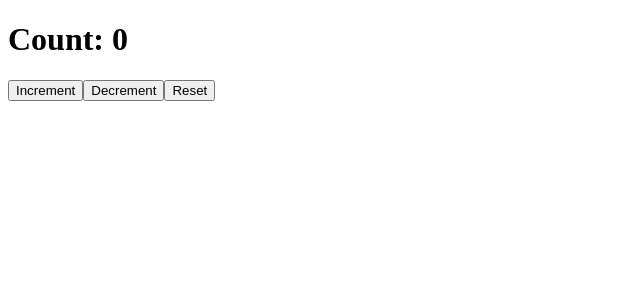
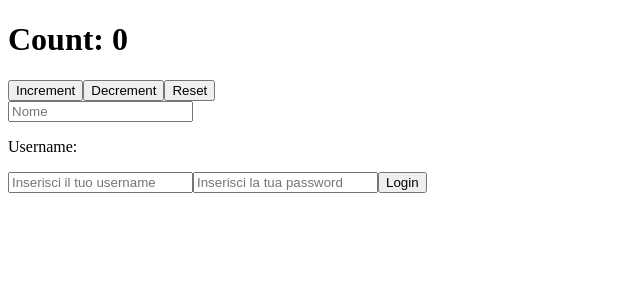
Before and after one commit to Rodobrodo2/React, a React (Vite) app in the folder react-es/: page / in a window 1280 px wide. Shown: the top 300 px of the page, without its empty margins (0-640 px from the left). Built offline with nearby package versions, Linux system fonts and the light colour scheme.

Commit message:
Form, input, submit

```diff
--- a/react-es/src/App.jsx
+++ b/react-es/src/App.jsx
@@ -1,11 +1,15 @@
 import React from "react";
 import Counter from "./Counter";
+import TextInput from "./TextInput";
+import LoginForm from "./LoginForm";
 
 const App = () => {
 
   return (
     <>
       <Counter />
+      <TextInput />
+      <LoginForm />
     </>
   );
 }
--- /dev/null
+++ b/react-es/src/LoginForm.jsx
@@ -0,0 +1,32 @@
+import { useState } from "react";
+
+const LoginForm = () => {
+    const [username, setUsername] = useState("");
+    const [password, setPassword] = useState("");
+
+    const handleUsername = (event) => {
+        setUsername(event.target.value);
+    };
+
+    const handlePassword = (event) => {
+        setPassword(event.target.value);
+    };
+
+    const handleSubmit = (event) => {
+        event.preventDefault();
+        alert(`Username: ${username}\nPassword: ${password}`);
+    };
+
+    return (
+        <div>
+            <form onSubmit={handleSubmit}>
+                <p>Username:</p>
+                <input type="text" value={username} onInput={handleUsername} placeholder="Inserisci il tuo username" />
+                <input type="password" value={password} onInput={handlePassword} placeholder="Inserisci la tua password"/>
+                <button type="submit">Login</button>
+            </form>
+        </div>
+    );
+};
+
+export default LoginForm;
--- /dev/null
+++ b/react-es/src/TextInput.jsx
@@ -0,0 +1,19 @@
+import { useState } from "react";
+
+const TextInput = () => {
+    const [inputValue, setInputValue] = useState("");
+
+    const handleChange = (event) => {
+        setInputValue(event.target.value);
+
+        console.log(inputValue);
+    };
+
+    return(
+        <div>
+            <input type="text" value={inputValue} onChange={handleChange} placeholder="Nome" />
+        </div>
+    );
+};
+
+export default TextInput;
```
